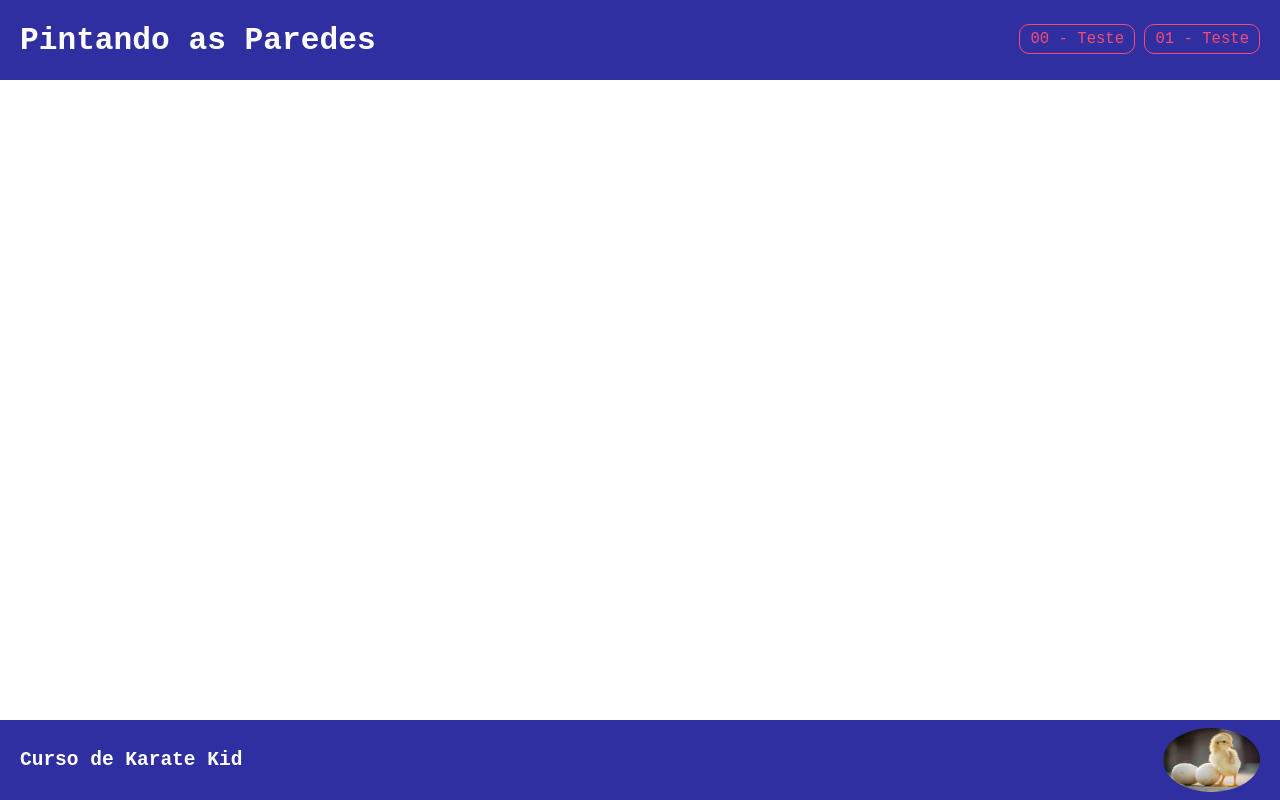
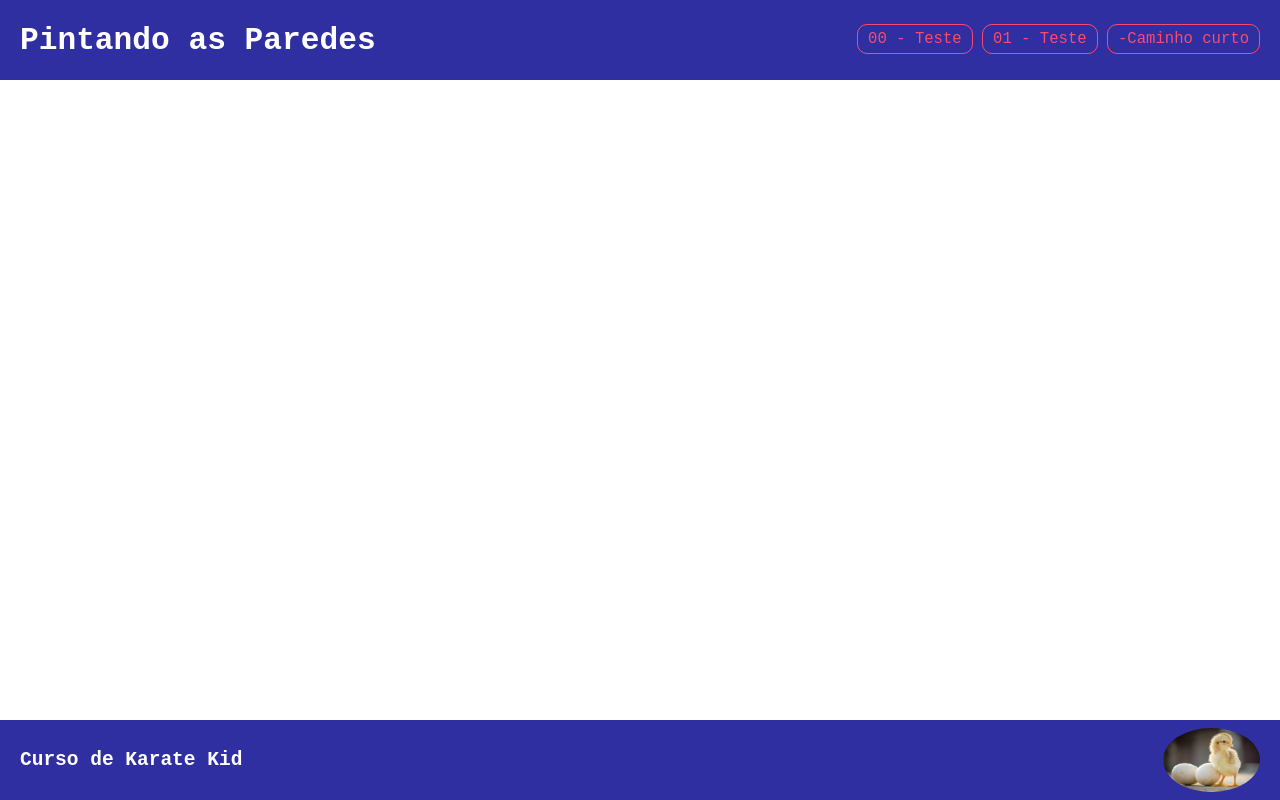
Before and after one commit to DeysaHerdi/gatodemonio, a plain HTML site: page htmleoutros/html/index.html in a window 1280 px wide. Drawn offline with Linux system fonts and the light colour scheme.

Commit message:
--- Auto-Git Commit ---

```diff
--- a/htmleoutros/html/index.html
+++ b/htmleoutros/html/index.html
@@ -15,6 +15,8 @@
             <nav class="navegacao">
                 <a href="exercicios/teste.html">00 - Teste</a>
                 <a href="exercicios/teste1.html">01 - Teste</a>
+                <a href="/a/b/c/d/alvo.html"> -Caminho curto</a>
+
             </nav>
         </header>
         <section id="conteudo" class="conteudo">
```
